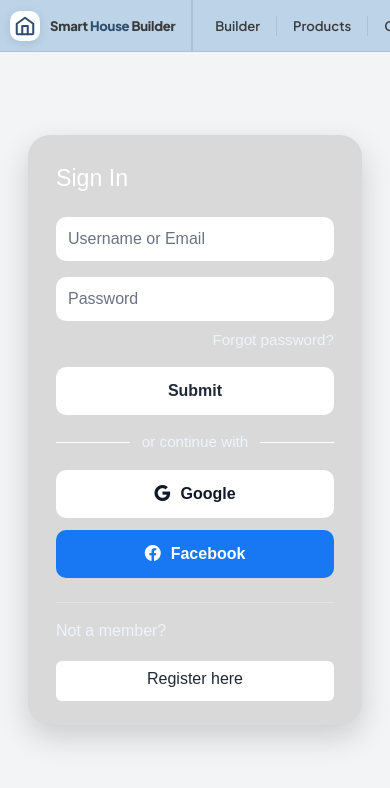
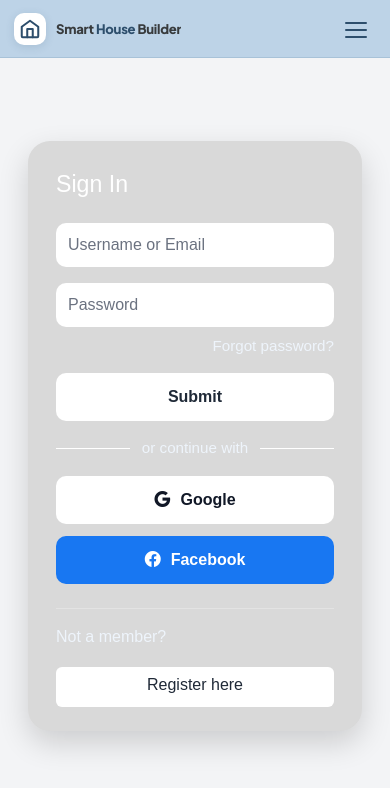
Before and after one commit to AndrewRTG/smart-house-builder, a React (Vite) app in the folder Frontend/: page /login in a window 390 px wide. Shown: the top 788 px of the page. Built offline with nearby package versions, Linux system fonts and the light colour scheme; no server answers.

Commit message:
responsive navbar

```diff
--- a/Frontend/src/components/Navbar.css
+++ b/Frontend/src/components/Navbar.css
@@ -245,91 +245,159 @@
   color: #2d4e6c;
 }
 
+
+.builder-navbar-mobile-toggle {
+  display: none;
+  width: 40px;
+  height: 40px;
+  border: none;
+  background: transparent;
+  cursor: pointer;
+  margin-left: auto;
+  padding: 8px;
+  flex-shrink: 0;
+}
+
+.builder-navbar-mobile-toggle span {
+  display: block;
+  width: 22px;
+  height: 2px;
+  background: #2d4e6c;
+  border-radius: 999px;
+  margin: 5px auto;
+  transition: transform 0.2s ease, opacity 0.2s ease;
+}
+
+.builder-navbar.dark-mode .builder-navbar-mobile-toggle span {
+  background: #eaf0ff;
+}
+
+.builder-navbar-mobile-toggle.open span:nth-child(1) {
+  transform: translateY(7px) rotate(45deg);
+}
+
+.builder-navbar-mobile-toggle.open span:nth-child(2) {
+  opacity: 0;
+}
+
+.builder-navbar-mobile-toggle.open span:nth-child(3) {
+  transform: translateY(-7px) rotate(-45deg);
+}
+
+.builder-navbar-mobile-menu {
+  display: none;
+}
+
 @media (max-width: 768px) {
   .builder-navbar {
-    padding: 0 12px;
-    height: 56px;
-    overflow-x: auto;
-    overflow-y: hidden;
-    -webkit-overflow-scrolling: touch;
-    scrollbar-width: none;
+    height: 58px;
+    padding: 0 14px;
+    overflow: visible;
     flex-wrap: nowrap;
   }
 
-  .builder-navbar::-webkit-scrollbar {
+  .builder-navbar-logo {
+    border-right: none;
+    padding-right: 0;
+    height: auto;
+  }
+
+  .builder-navbar-logo-icon {
+    width: 34px;
+    height: 34px;
+  }
+
+  .builder-navbar-logo-text {
+    font-size: 0.88rem;
+    max-width: 170px;
+    overflow: hidden;
+    text-overflow: ellipsis;
+  }
+
+  .builder-navbar-links,
+  .builder-navbar-actions {
     display: none;
   }
 
-  .builder-navbar-logo,
-  .builder-navbar-links,
-  .builder-navbar-actions {
-    flex-shrink: 0;
+  .builder-navbar-mobile-toggle {
+    display: block;
   }
 
-  .builder-navbar-logo {
-    padding-right: 16px;
+  .builder-navbar-mobile-menu {
+    display: flex;
+    position: absolute;
+    top: 58px;
+    left: 12px;
+    right: 12px;
+    flex-direction: column;
+    gap: 8px;
+    padding: 14px;
+    background: #bdd3e7;
+    border: 1px solid #a8c2d8;
+    border-radius: 0 0 18px 18px;
+    box-shadow: 0 18px 36px rgba(20, 35, 60, 0.22);
+    opacity: 0;
+    pointer-events: none;
+    transform: translateY(-8px);
+    transition: opacity 0.18s ease, transform 0.18s ease;
+    z-index: 200;
   }
 
-  .builder-navbar-links {
-    margin-left: 12px;
-    gap: 2px;
+  .builder-navbar.dark-mode .builder-navbar-mobile-menu {
+    background: #162040;
+    border-color: #1e3060;
+    box-shadow: 0 18px 36px rgba(0, 0, 0, 0.35);
   }
 
-  .builder-navbar-link {
-    font-size: 0.82rem;
-    padding: 5px 10px;
-    white-space: nowrap;
+  .builder-navbar-mobile-menu.open {
+    opacity: 1;
+    pointer-events: auto;
+    transform: translateY(0);
   }
 
-  .builder-navbar-logo-text {
-    font-size: 0.9rem;
-    white-space: nowrap;
+  .builder-navbar-mobile-link,
+  .builder-navbar-mobile-primary {
+    width: 100%;
+    text-align: left;
+    text-decoration: none;
+    border: none;
+    border-radius: 12px;
+    padding: 11px 12px;
+    font-family: "Plus Jakarta Sans", sans-serif;
+    font-size: 0.92rem;
+    font-weight: 700;
+    cursor: pointer;
   }
 
-  .builder-navbar-wizard-btn {
-    white-space: nowrap;
-    padding: 8px 14px;
-    font-size: 0.8rem;
+  .builder-navbar-mobile-link {
+    background: rgba(255, 255, 255, 0.45);
+    color: #2d4e6c;
   }
 
-  .builder-navbar-actions {
-    gap: 6px;
-    margin-left: 12px;
+  .builder-navbar.dark-mode .builder-navbar-mobile-link {
+    background: rgba(255, 255, 255, 0.06);
+    color: #eaf0ff;
+  }
+
+  .builder-navbar-mobile-primary {
+    background: #2d4e6c;
+    color: #ffffff;
+    box-shadow: 0 8px 18px rgba(45, 78, 108, 0.28);
+  }
+
+  .builder-navbar-mobile-button {
+    display: block;
   }
 }
 
-@media (max-width: 480px) {
-  .builder-navbar {
-    padding: 0 10px;
-    height: 52px;
+@media (max-width: 420px) {
+  .builder-navbar-logo-text {
+    max-width: 135px;
+    font-size: 0.82rem;
   }
 
   .builder-navbar-logo-icon {
-    width: 30px;
-    height: 30px;
-    flex-shrink: 0;
-  }
-
-  .builder-navbar-logo-text {
-    font-size: 0.82rem;
-  }
-
-  .builder-navbar-wizard-btn {
-    font-size: 0.76rem;
-    padding: 7px 12px;
-  }
-
-  .builder-toggle-track {
-    width: 40px;
-    height: 22px;
-  }
-
-  .builder-toggle-thumb {
-    width: 15px;
-    height: 15px;
-  }
-
-  .builder-navbar-theme-toggle.active .builder-toggle-thumb {
-    transform: translateX(18px);
+    width: 32px;
+    height: 32px;
   }
 }
--- a/Frontend/src/components/Navbar.jsx
+++ b/Frontend/src/components/Navbar.jsx
@@ -33,6 +33,7 @@
   const navigate = useNavigate();
   const [isLoggedIn, setIsLoggedIn] = useState(isTokenValid());
   const [user, setUser] = useState(null);
+  const [isMobileMenuOpen, setIsMobileMenuOpen] = useState(false);
 
   const refreshAuthState = useCallback(() => {
     const valid = isTokenValid();
@@ -128,13 +129,14 @@
 
   const avatarText = user?.username?.charAt(0)?.toUpperCase() || "U";
   const userAvatar = user?.avatarUrl || user?.profileImageUrl || user?.imageUrl || null;
+  const closeMobileMenu = () => setIsMobileMenuOpen(false);
   const [avatarError, setAvatarError] = useState(false);
   // Reset error flag when URL changes (după un nou upload)
   useEffect(() => { setAvatarError(false); }, [userAvatar]);
 
   return (
     <nav className={`builder-navbar ${darkMode ? "dark-mode" : ""}`}>
-      <Link className="builder-navbar-logo" to="/">
+      <Link className="builder-navbar-logo" to="/" onClick={closeMobileMenu}>
         <div className="builder-navbar-logo-icon">
           <svg width="22" height="22" viewBox="0 0 24 24" fill="none" stroke="currentColor" strokeWidth="2.2" strokeLinecap="round" strokeLinejoin="round">
             <path d="M3 9.5L12 3l9 6.5V20a1 1 0 0 1-1 1H4a1 1 0 0 1-1-1V9.5z" />
@@ -145,6 +147,17 @@
           Smart <span className="builder-navbar-logo-accent">House</span> Builder
         </span>
       </Link>
+      <button
+          className={`builder-navbar-mobile-toggle ${isMobileMenuOpen ? "open" : ""}`}
+          type="button"
+          aria-label="Toggle navigation menu"
+          aria-expanded={isMobileMenuOpen}
+          onClick={() => setIsMobileMenuOpen((prev) => !prev)}
+      >
+        <span />
+        <span />
+        <span />
+      </button>
 
       <div className="builder-navbar-links">
         <Link to="/builder" className="builder-navbar-link">Builder</Link>
@@ -227,6 +240,81 @@
           </div>
         </button>
       </div>
+      <div className={`builder-navbar-mobile-menu ${isMobileMenuOpen ? "open" : ""}`}>
+        <Link to="/builder" className="builder-navbar-mobile-link" onClick={closeMobileMenu}>
+          Builder
+        </Link>
+
+        <Link to="/products" className="builder-navbar-mobile-link" onClick={closeMobileMenu}>
+          Products
+        </Link>
+
+        <Link to="/community" className="builder-navbar-mobile-link" onClick={closeMobileMenu}>
+          Community
+        </Link>
+
+        <button
+            className="builder-navbar-mobile-primary"
+            type="button"
+            onClick={() => {
+              closeMobileMenu();
+              navigate("/builder?mode=wizard");
+            }}
+        >
+          Setup Wizard
+        </button>
+
+        {isLoggedIn ? (
+            <>
+              <button
+                  className="builder-navbar-mobile-link builder-navbar-mobile-button"
+                  type="button"
+                  onClick={() => {
+                    closeMobileMenu();
+                    navigate("/profile");
+                  }}
+              >
+                Profile
+              </button>
+
+              <Link to="/mfa/settings" className="builder-navbar-mobile-link" onClick={closeMobileMenu}>
+                MFA
+              </Link>
+
+              <button
+                  type="button"
+                  className="builder-navbar-mobile-link builder-navbar-mobile-button"
+                  onClick={() => {
+                    closeMobileMenu();
+                    handleLogout();
+                  }}
+              >
+                Logout
+              </button>
+            </>
+        ) : (
+            <>
+              <Link to="/register" className="builder-navbar-mobile-link" onClick={closeMobileMenu}>
+                Register
+              </Link>
+
+              <Link to="/login" className="builder-navbar-mobile-link" onClick={closeMobileMenu}>
+                Log In
+              </Link>
+            </>
+        )}
+
+        <button
+            className="builder-navbar-mobile-link builder-navbar-mobile-button"
+            type="button"
+            onClick={() => {
+              setDarkMode(!darkMode);
+              closeMobileMenu();
+            }}
+        >
+          {darkMode ? "Light mode" : "Dark mode"}
+        </button>
+      </div>
     </nav>
   );
 }
```
